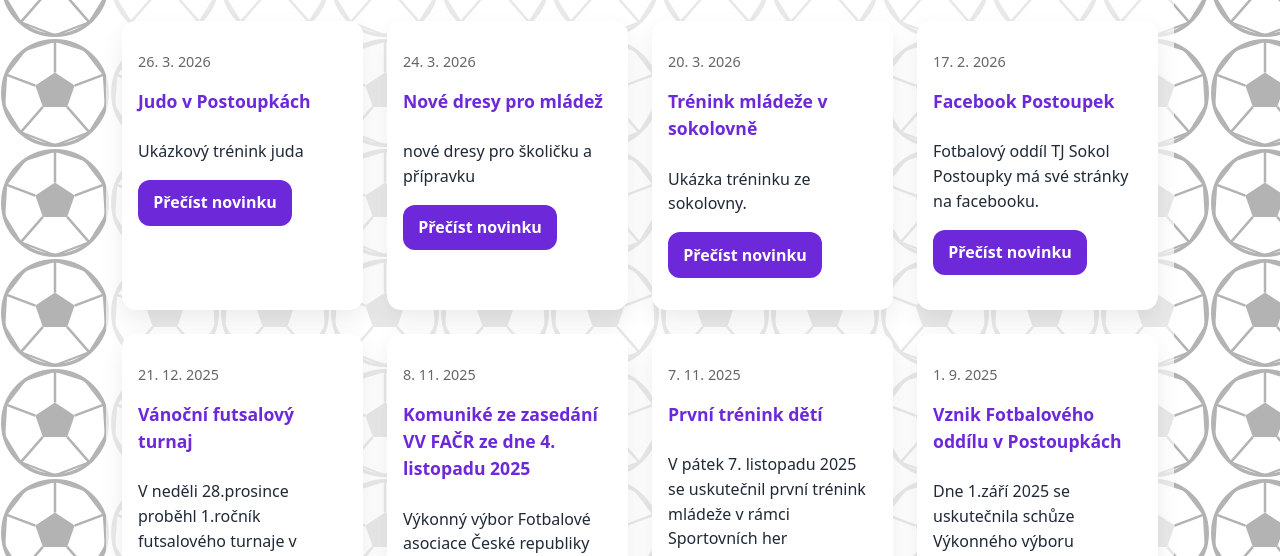
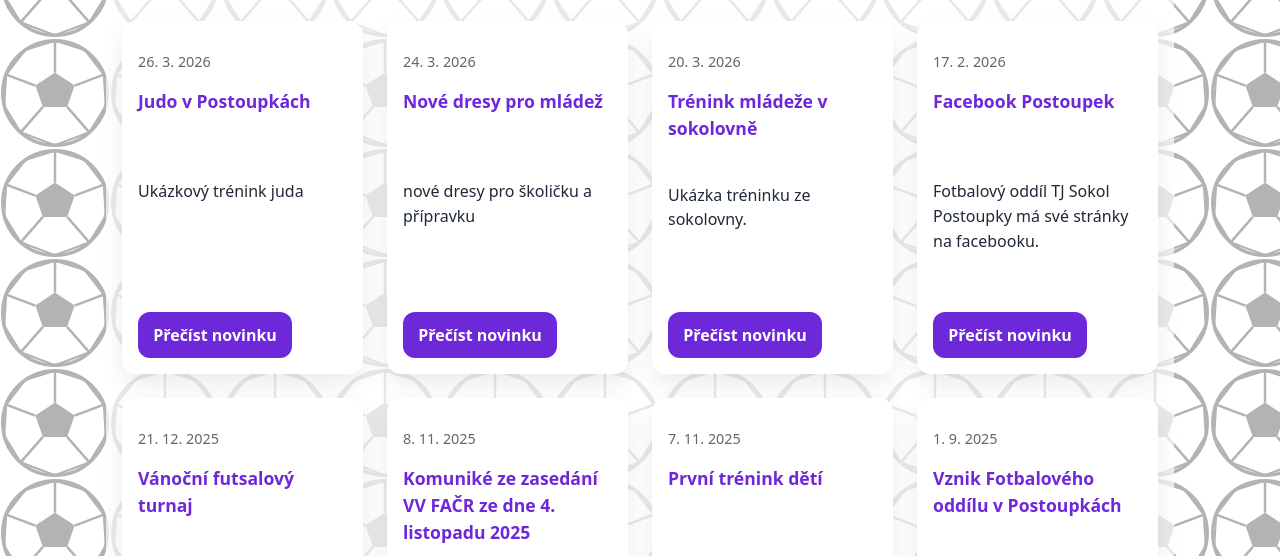
Before and after one commit to tt2802/fo-tj-sokol-postoupky, an Eleventy site: page src/pages/novinky.njk in a window 1280 px wide. Shown: the part 182-738 px from the top of the page. Built offline with nearby package versions, Linux system fonts and the light colour scheme; Eleventy itself is replaced by a stand-in of ours; files that its build step writes are made by us from their sources.

Commit message:
style(news): make preview cards uniform

```diff
--- a/src/assets/css/styles.css
+++ b/src/assets/css/styles.css
@@ -176,6 +176,37 @@ main a:not(.btn):not(.card):not(.card__media):not(.hero__badge):not(.gallery-vie
 
 .grid.cards {
   grid-template-columns: repeat(auto-fill, minmax(220px, 1fr));
+}
+
+.news-cards {
+  grid-auto-rows: 1fr;
+}
+
+.news-cards .card,
+.news-cards .card__body {
+  display: flex;
+  flex-direction: column;
+}
+
+.news-cards .card__body {
+  height: 100%;
+}
+
+.news-cards .card__title {
+  min-height: 2.9em;
+}
+
+.news-card__excerpt {
+  display: -webkit-box;
+  -webkit-box-orient: vertical;
+  -webkit-line-clamp: 3;
+  overflow: hidden;
+}
+
+.news-card__excerpt + p {
+  margin-top: auto;
+  margin-bottom: 0;
+  padding-top: 0.75rem;
 }
 
 .grid.staff {
--- a/src/pages/novinky.njk
+++ b/src/pages/novinky.njk
@@ -9,16 +9,16 @@ permalink: /novinky/
     <h1>Novinky</h1>
 
     {% if collections.news.length %}
-      <div class="grid cards">
+      <div class="grid cards news-cards">
         {% for post in collections.news %}
           <article class="card">
             <div class="card__body">
               <p class="muted">{{ post.date | czDate }}</p>
               <h2 class="card__title">{{ post.data.title }}</h2>
               {% if post.data.excerpt %}
-                <p>{{ post.data.excerpt }}</p>
+                <p class="news-card__excerpt">{{ post.data.excerpt }}</p>
               {% else %}
-                <p>{{ post.templateContent | striptags | truncate(120) }}</p>
+                <p class="news-card__excerpt">{{ post.templateContent | striptags | truncate(120) }}</p>
               {% endif %}
               <p><a class="btn" href="{{ post.url | url }}">Přečíst novinku</a></p>
             </div>
```
